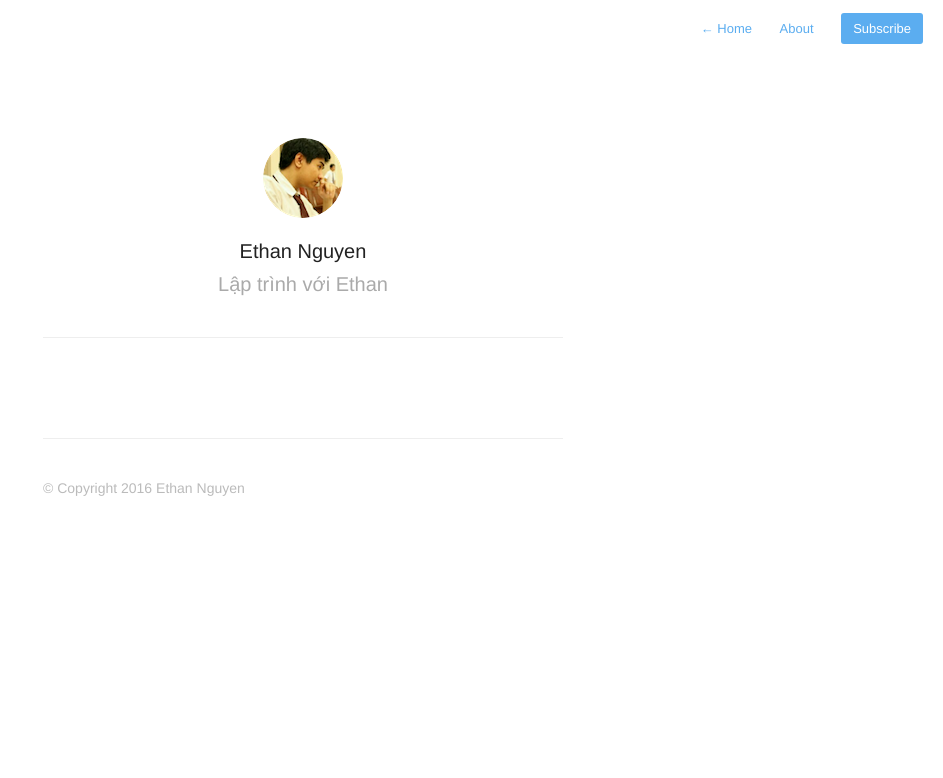
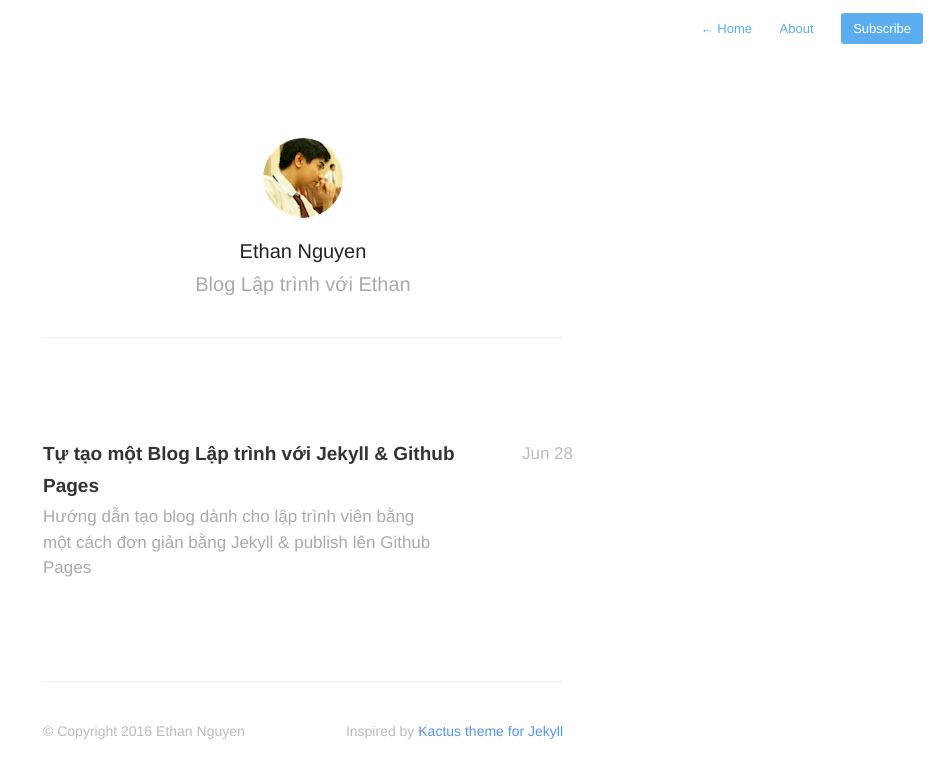
Before and after one commit to ethan605/dev-with-ethan, a Jekyll site: the page built from index.html, in a window 1280 px wide. Shown: the top 778 px of the page, without its empty margins (337-1280 px from the left). Built offline with Jekyll 4.4.1, drawn with Linux system fonts in a browser that asks for light colours; the list of posts is cut into pages by our own code.

Commit message:
[2016-06-28] First post

```diff
--- a/_config.yml
+++ b/_config.yml
@@ -1,11 +1,16 @@
 name: Dev Wth Ethan
-description: Lập trình với Ethan
-meta_description: "Blog Công nghệ, Lập trình & Mẹo hay"
+description: Blog Lập trình với Ethan
+meta_description: "Blog Công nghệ, Lập trình, Mẹo hay by Ethan Nguyen"
 
 aboutPage: true
 markdown: kramdown
+kramdown:
+  input: GFM # Enable GitHub Flavored Markdown (fenced code blocks)
+  hard_wrap: false
+highlighter: rouge
+timezone: Asia/Ho_Chi_Minh
 
-# paginate: 20
+paginate: 20
 baseurl: /
 github:
   - url: /dev-with-ethan
--- a/_includes/footer.html
+++ b/_includes/footer.html
@@ -1,3 +1,8 @@
 <footer id="footer">
-  <p class="small">© Copyright {{ site.time | date: '%Y' }} {{ site.author }}</p>
+  <div>
+    <p class="small float-left">© Copyright {{ site.time | date: '%Y' }} {{ site.author }}</p>
+    <p class="small float-right">
+      Inspired by <a href="https://jekyllthemes.io/theme/37277618/kactus">Kactus theme for Jekyll</a>
+    </p>
+  </div>
 </footer>
--- a/_includes/profile.html
+++ b/_includes/profile.html
@@ -3,7 +3,7 @@
     <header id="header">
     {% if site.aboutPage %}
       <a href="{{ site.baseurl }}about">
-          <img id="avatar" class="2x" src="{{ site.baseurl }}assets/images/avatar.png"/>
+        <img id="avatar" class="2x" src="{{ site.baseurl }}assets/images/avatar.png"/>
       </a>
     {% else %}
       <img id="avatar" class="2x" src="{{ site.baseurl }}assets/images/avatar.png"/>
--- a/_layouts/default.html
+++ b/_layouts/default.html
@@ -12,7 +12,6 @@
   <link rel="stylesheet" href="{{ site.baseurl }}assets/css/highlight.css">
 </head>
 <body>
-
   {% include navigation.html %}
 
   {% if page.profile %}
--- /dev/null
+++ b/_posts/2016-06-28-create-blog-with-jekyll.markdown
@@ -0,0 +1,21 @@
+---
+title: Tự tạo một Blog Lập trình với Jekyll & Github Pages
+date: 2016-06-28 6:27:00
+description: "Hướng dẫn tạo blog dành cho lập trình viên bằng một cách đơn giản bằng Jekyll & publish lên Github Pages"
+---
+
+Có nhiều cách để làm ra một blog: `Wordpress`, `Blogspot`, `Joomla`,... Đối với 1 lập trình viên, không gì đơn giản và đẹp đẽ hơn 1 blog đơn giản, chú trọng vào nội dung và dễ dàng quản trị thông qua `git` repository của mình. **Jekyll** - **Github Pages** & **Custom domain** là cách đơn giản nhất.
+
+*(Tất nhiên bạn hoàn toàn có thể tự code cho mình 1 trang blog không cần theo chuẩn nào cả, bài này chỉ đề cập đến việc sử dụng những công cụ có sẵn để làm ra 1 trang blog nhanh - đẹp - hiệu quả)*
+
+# Chuẩn bị #
+
+1. Đăng ký tài khoản **[Github][github-homepage]**
+2. Ruby 2.2.4, tốt nhất là cài qua **[RVM][rvm-io]**
+
+{% highlight shell %}
+gem install jekyll
+{% endhighlight %}
+
+[github-homepage]:  https://github.com/
+[rvm-io]:           https://rvm.io
--- a/assets/css/style.css
+++ b/assets/css/style.css
@@ -174,7 +174,7 @@ p a { color: #5694f1; }
 /*Transitions*/
 a,
 #post-nav a,
-#post-list a	{
+#post-list a  {
   -webkit-transition: all 0.15s ease;
   -moz-transition: all 0.15s ease;
   -ms-transition: all 0.15s ease;
@@ -182,8 +182,10 @@ a,
   transition: all 0.15s ease;
 }
 
-ul 	{ margin:0; padding:0; }
-li	{ list-style-type:circle; list-style-position:inside; }
+ul  { margin:0; padding:0; }
+ul li  { list-style-type:circle; }
+ol li  { list-style-type:decimal; }
+li { list-style-position:inside; }
 
 /* Line Height */
 #post-body, p { line-height:1.7; }
@@ -291,9 +293,17 @@ hr {
   background: #eee;
 }
 
-span.code { font-family:Menlo, Monaco, Courier; background-color:#EEE; font-size:14px; }
+code {
+  font-family: Consolas, "Liberation Mono", Menlo, Courier, monospace;
+  padding: 0;
+  padding-top: 0.2em;
+  padding-bottom: 0.2em;
+  margin: 0;
+  background-color: rgba(0,0,0,0.04);
+  border-radius: 3px;
+}
 
-pre	{
+pre {
   font-family:Menlo, Monaco, Courier;
   white-space:pre-wrap;
   /*border: 1px solid #ddd;*/
@@ -397,6 +407,7 @@ Post List
   float: right;
   position: relative;
   top: 1px;
+  left: 10px;
   font: 300 17px/1.8 "Helvetica Neue",helvetica,Arial,sans-serif;
   color: #bbb;
 }
@@ -432,6 +443,14 @@ Post List
   box-shadow: inset 0 1px 0 #eee;
   padding: 40px 0 0 0;
   margin-top: 100px;
+}
+
+#footer p.float-left {
+  float: left;
+}
+
+#footer p.float-right {
+  float: right;
 }
 
 /* Post Page */
```
Also changed, not shown: _drafts/2013-11-10-welcome-to-jekyll.markdown (deleted, +0 -23 lines), _drafts/a-draft-post.markdown (deleted, +0 -14 lines). Lines whose indentation alone changed are shown as unchanged.
